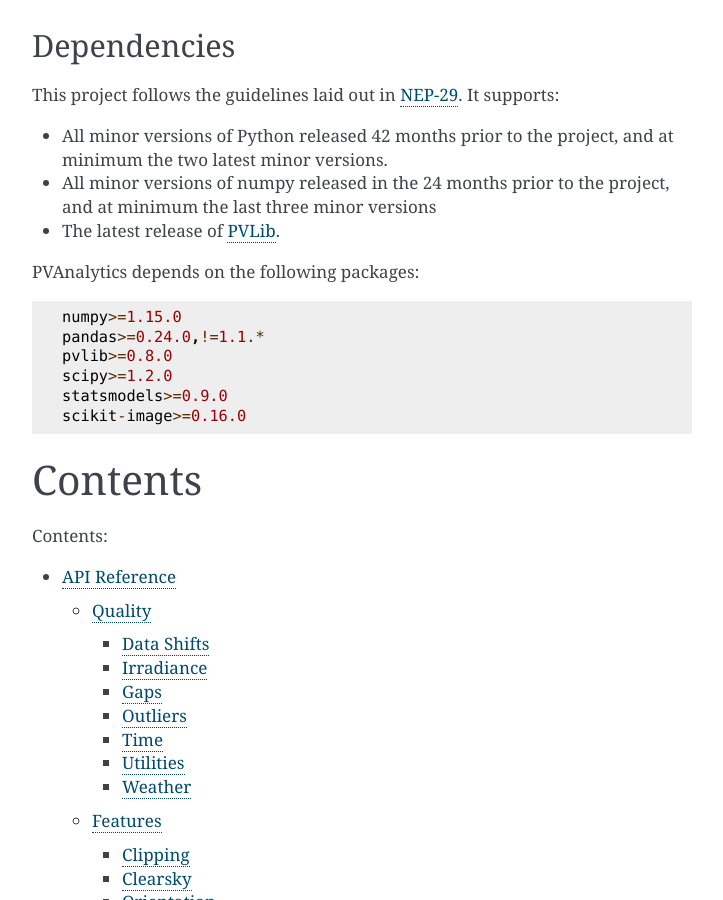
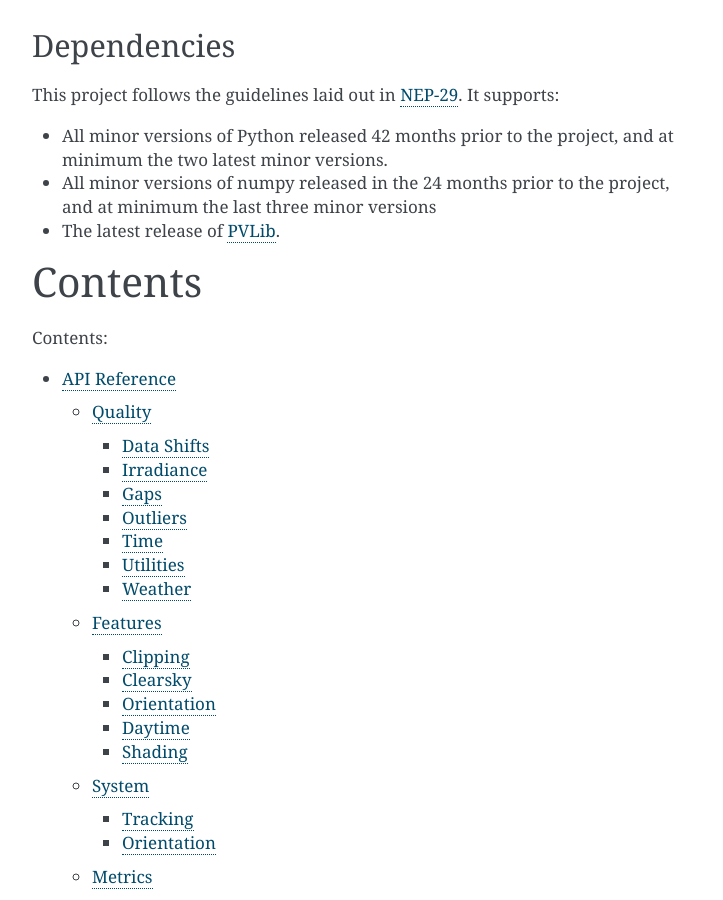
Before and after one commit to pvlib/pvanalytics, a Sphinx documentation site: the page built from docs/index.rst, in a window 1280 px wide and 900 px high, scrolled down 1361 px. Shown: the whole window, without its empty margins (388-1111 px from the left). Built offline with Sphinx 7.4.7, drawn with Linux system fonts in a browser that asks for light colours; pages that are not in the unit, such as notebooks, are missing from menus.

```diff
--- a/docs/index.rst
+++ b/docs/index.rst
@@ -82,9 +82,6 @@ It supports:
   and at minimum the last three minor versions
 - The latest release of `PVLib <https://pvlib-python.readthedocs.io>`_.
 
-PVAnalytics depends on the following packages:
-
-.. literalinclude:: ../requirements.txt
 
 Contents
 ========
--- a/requirements.txt
+++ /dev/null
@@ -1,6 +0,0 @@
-numpy>=1.15.0
-pandas>=0.24.0,!=1.1.*
-pvlib>=0.8.0
-scipy>=1.2.0
-statsmodels>=0.9.0
-scikit-image>=0.16.0
--- a/setup.py
+++ b/setup.py
@@ -28,6 +28,7 @@ URL = 'https://github.com/pvlib/pvanalytics'
 
 TESTS_REQUIRE = [
     'pytest',
+    'pytest-cov',
 ]
 
 INSTALL_REQUIRES = [
```
Also changed, not shown: 2 other files.
